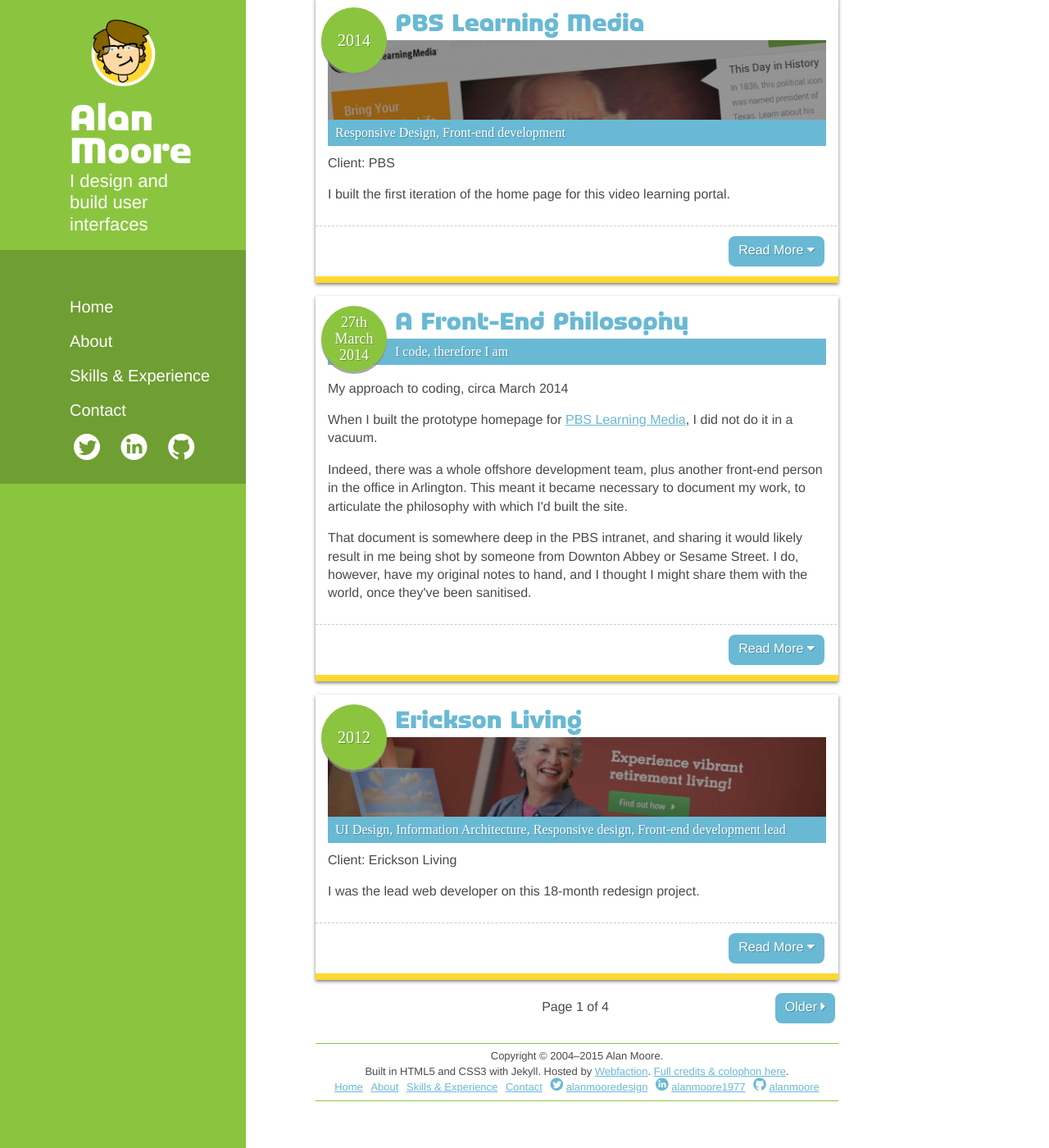
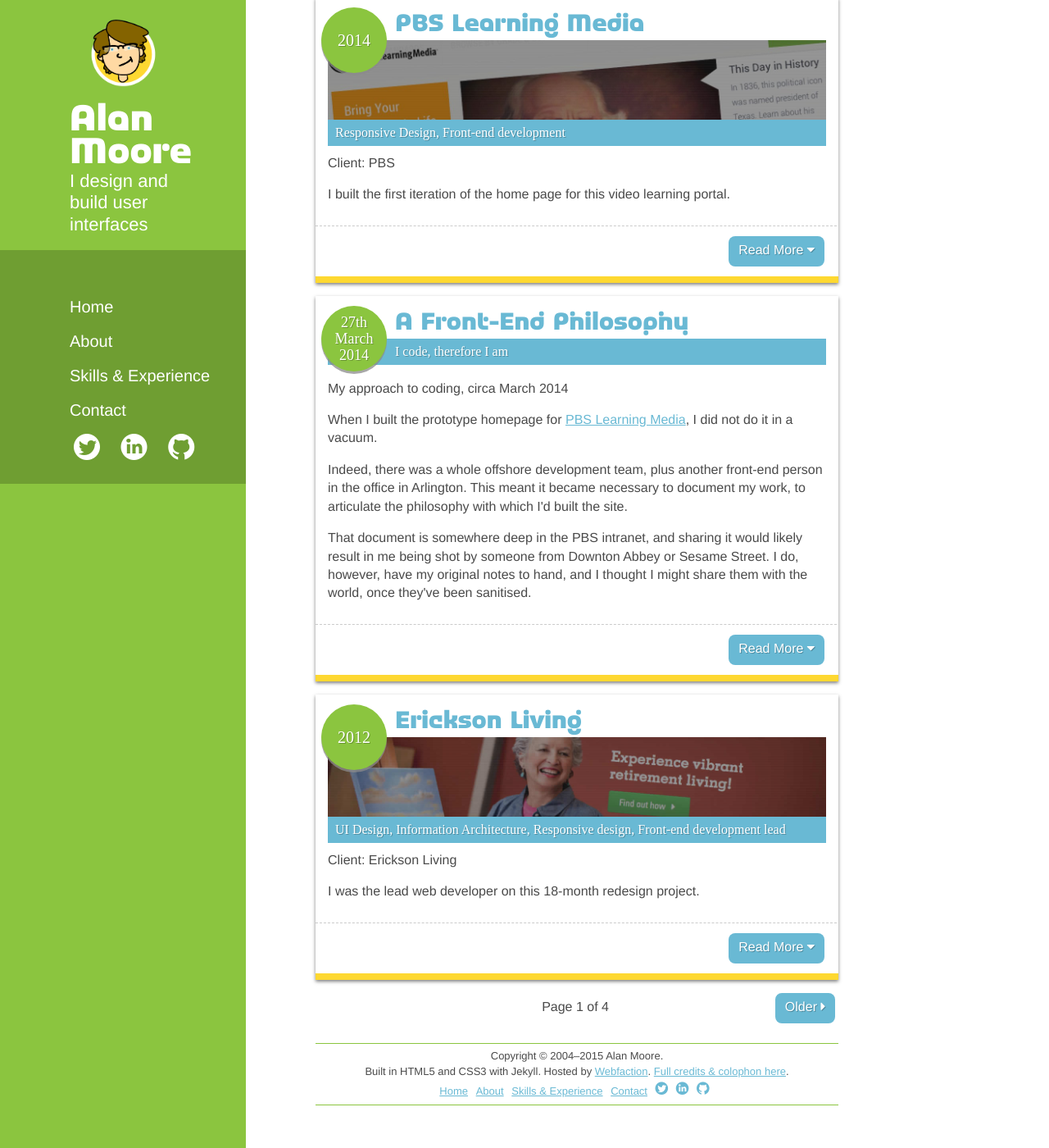
Before and after one commit to alanmoore/alanmoore.github.io, a Jekyll site: the page built from index.html, in a window 1280 px wide and 1400 px high, scrolled down 2004 px. Shown: the whole window at 82% size. Built offline with Jekyll 4.4.1, drawn with Linux system fonts in a browser that asks for light colours; nearby versions of some CDN libraries; some web fonts are replaced; the list of posts is cut into pages by our own code.

Commit message:
Footer adjustments

```diff
--- a/_includes/footer.html
+++ b/_includes/footer.html
@@ -1,13 +1,14 @@
 <footer role="contentinfo" class="footer">
     <div class="footer__inner">
-	    <p>Copyright © 2004–{{ site.time | date: '%Y' }} Alan Moore. </p>
+	    <p>Copyright &copy; 2004–{{ site.time | date: '%Y' }} Alan Moore. </p>
 	    <p><b>Built in HTML5 and CSS3 with Jekyll. </b> Hosted by
 	        <a href="http://www.webfaction.com/signup?affiliate=alanmoore">Webfaction</a>.
 	        <b><a href="{{ site.baseurl }}/colophon">Full credits &amp; colophon here</a>.</b> </p>
 	    <ul class="footer__list">
 		    {% assign sorted_pages = site.pages | sort:"order" %}
+		    <li class="footer__list-item"><a href="/">Home</a></li>
 		    {% for node in sorted_pages %}
-		        {% if node.order > 0 %}
+		        {% if node.order > 1 %}
 		            <li class="footer__list-item">
 		                <a href="{{ node.url | prepend: site.baseurl }}">
 		                    {% if node.menu-title %}
@@ -15,33 +16,25 @@
 		                    {% else %}
 		                        {{node.title}}
 		                    {% endif %}
-		                </a>
-		            </li>
+		                    </a></li>
 		        {% endif %}
 		    {% endfor %}
-		</ul>
-		<ul class="footer__list">
-		   	{% if site.twitter_username %}
+			{% if site.twitter_username %}
 		   	<li class="footer__list-item">
 		   		<a href="https://twitter.com/{{ site.twitter_username }}">
 		   			<i class="ss-icon  ss-twitter"></i></a>
-		   		<a href="https://twitter.com/{{ site.twitter_username }}">{{ site.twitter_username }}</a>
 		   	</li>
 		    {% endif %}
 		    {% if site.linkedin_username %}
 		    <li class="footer__list-item">
 		    	<a href="http://www.linkedin.com/in/{{ site.linkedin_username }}/">
 		    		<i class="ss-icon  ss-linkedin"></i></a>
-		    	<a href="http://www.linkedin.com/in/{{ site.linkedin_username }}/">
-		    		{{ site.linkedin_username }}</a>
-		    	</a>
 		    </li>
 		    {% endif %}
 		    {% if site.github_username %}
 		    <li class="footer__list-item">
 		    	<a href="https://github.com/{{ site.github_username }}/">
 		    		<i class="ss-icon  ss-github"></i></a>
-		    	<a href="https://github.com/{{ site.github_username }}/">{{ site.github_username }}</a>
 		   	</li>
 		    {% endif %}
 		</ul>
--- a/_sass/alanmoore.scss
+++ b/_sass/alanmoore.scss
@@ -660,6 +660,8 @@
     display: inline-block;
     padding: 0;
     margin: 0;
+    margin-right: 6px;
+    padding-top: 0.25em;
     background: none;
 }
 
```
Also changed, not shown: css/alanmoore.css, 1 other file.
